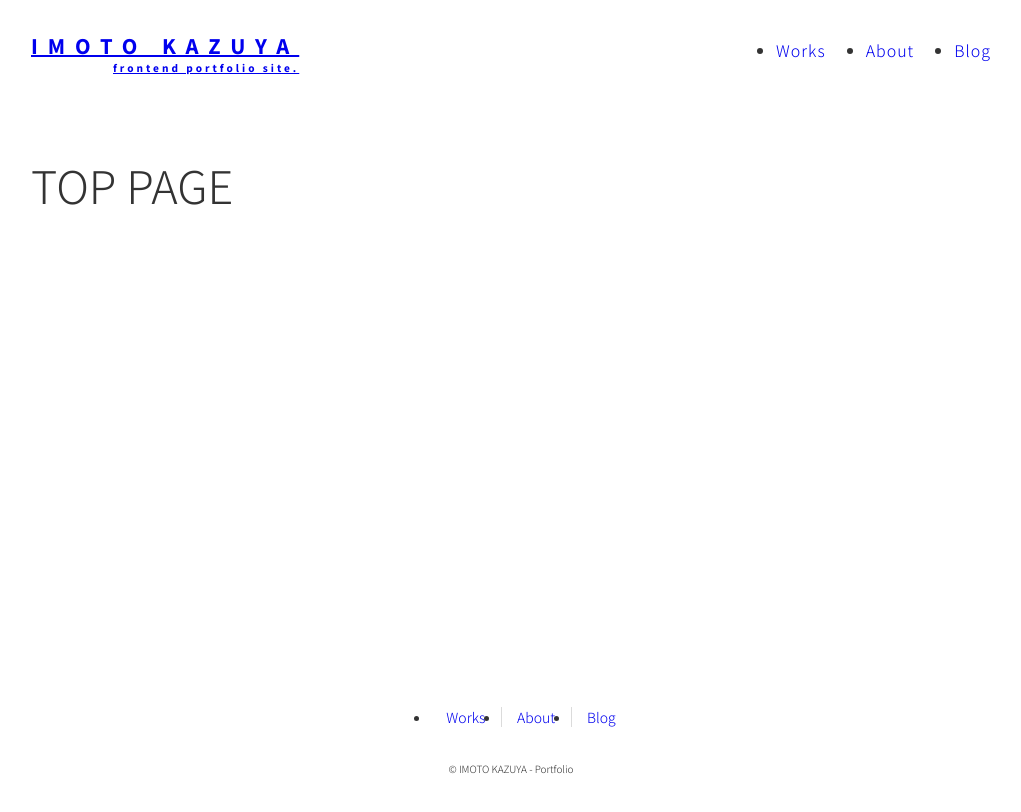
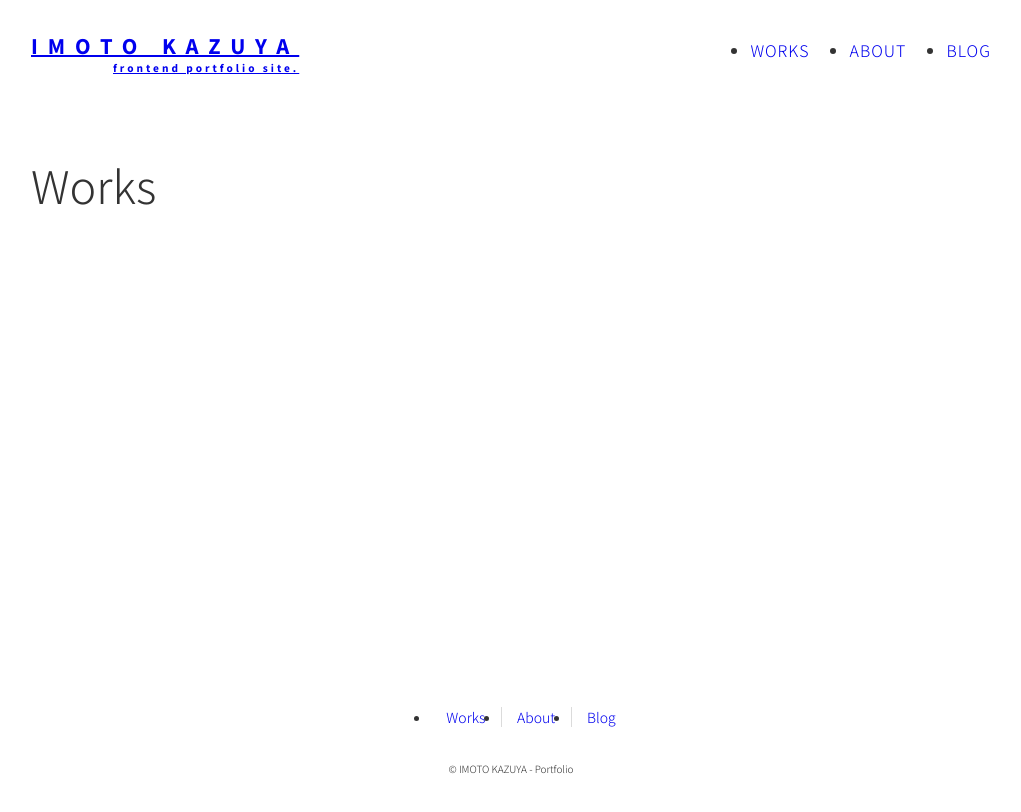
Before and after one commit to imoto-rec-git/portfolio, an Astro site: page / in a window 1280 px wide. Shown: the whole page, without its empty margins (129-1150 px from the left). Built offline with nearby package versions, Linux system fonts and the light colour scheme; Astro itself is replaced by a stand-in of ours.

Commit message:
文言変更

```diff
--- a/src/components/List/List.astro
+++ b/src/components/List/List.astro
@@ -5,7 +5,7 @@ import Link from "../Link/Link.astro";
 ---
 
 <ul class={styles.list}>
-    <ListItem><Link href="/">Works</List></ListItem>
-    <ListItem ><Link href="/about">About</List></ListItem>
-    <ListItem><Link href="/blog">Blog</List></ListItem>
+    <ListItem><Link href="/">WORKS</List></ListItem>
+    <ListItem ><Link href="/about">ABOUT</List></ListItem>
+    <ListItem><Link href="/blog">BLOG</List></ListItem>
 </ul>
--- a/src/pages/blog/index.astro
+++ b/src/pages/blog/index.astro
@@ -7,7 +7,7 @@ import Layout from "../../layouts/Layout.astro";
 
 <Layout title="BLOG | Imoto Kazuya frontend portfolio site" description="ブログ一覧です。">
   <MainContent>
-    <Heading text="BLOG PAGE" level="h2" />
+    <Heading text="BLOG" level="h2" />
     <BlogList />
   </MainContent>
 </Layout>
--- a/src/pages/index.astro
+++ b/src/pages/index.astro
@@ -6,6 +6,6 @@ import Layout from "../layouts/Layout.astro";
 
 <Layout title="TOP | Imoto Kazuya frontend portfolio site" description="Imoto Kazuyaのポートフォリオサイトです。">
   <MainContent>
-    <Heading text="TOP PAGE" level="h2" />
+    <Heading text="Works" level="h2" />
   </MainContent>
 </Layout>
```
